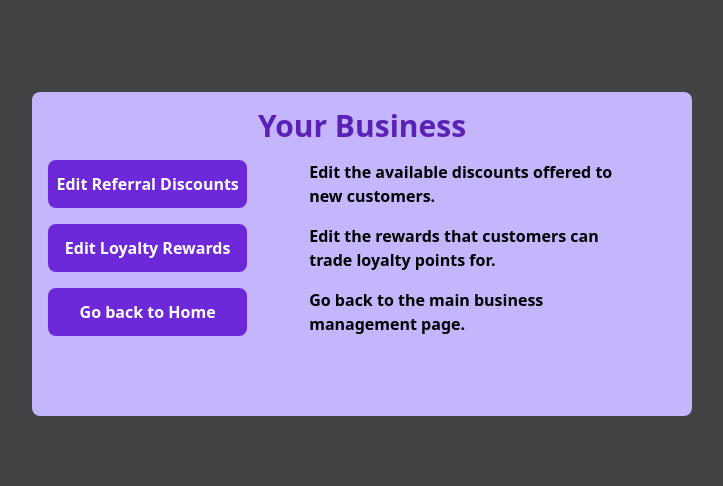
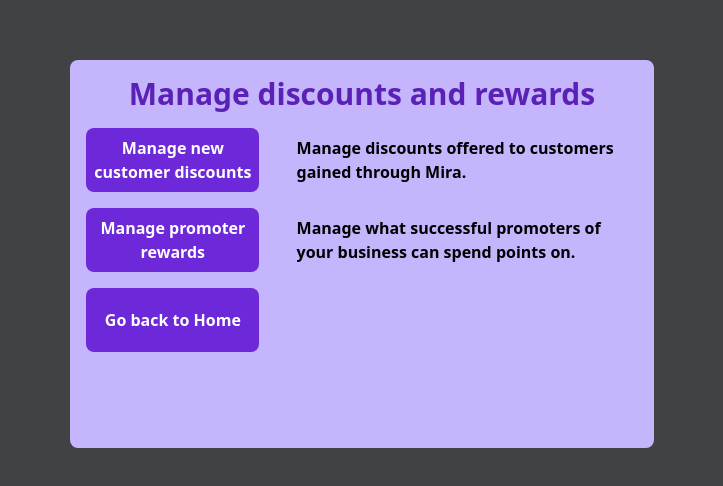
Before and after one commit to 0tt0I/DRP, a Next.js app in the folder app/: page /business/manage in a window 1280 px wide. Shown: the part 146-632 px from the top of the page, without its empty margins (278-1001 px from the left). Built offline with nearby package versions, Linux system fonts and the light colour scheme; no server answers; sample sign-in values are in the browser's storage.

Commit message:
feat: reword the business management page

```diff
--- a/app/pages/business/manage.tsx
+++ b/app/pages/business/manage.tsx
@@ -17,25 +17,23 @@ export default function YourBusiness () {
     <div className="home-div">
       <div className="home-subdiv">
         <h1>
-          Your Business
+          Manage discounts and rewards
         </h1>
 
         <div className="home-bus-buttondiv">
           <button onClick={() => router.push('/business/edit-discounts')} className="general-button">
-            Edit Referral Discounts
+            Manage new <br /> customer discounts
           </button>
 
-          <p>Edit the available discounts offered to new customers.</p>
+          <p>Manage discounts offered to customers gained through Mira.</p>
 
           <button onClick={() => router.push('/business/edit-rewards')} className="general-button">
-            Edit Loyalty Rewards
+            Manage promoter <br /> rewards
           </button>
 
-          <p>Edit the rewards that customers can trade loyalty points for.</p>
+          <p>Manage what successful promoters of your business can spend points on.</p>
 
           <HomeButton router={router} where="/business/home" />
-
-          <p>Go back to the main business management page.</p>
         </div>
       </div>
     </div>
```
